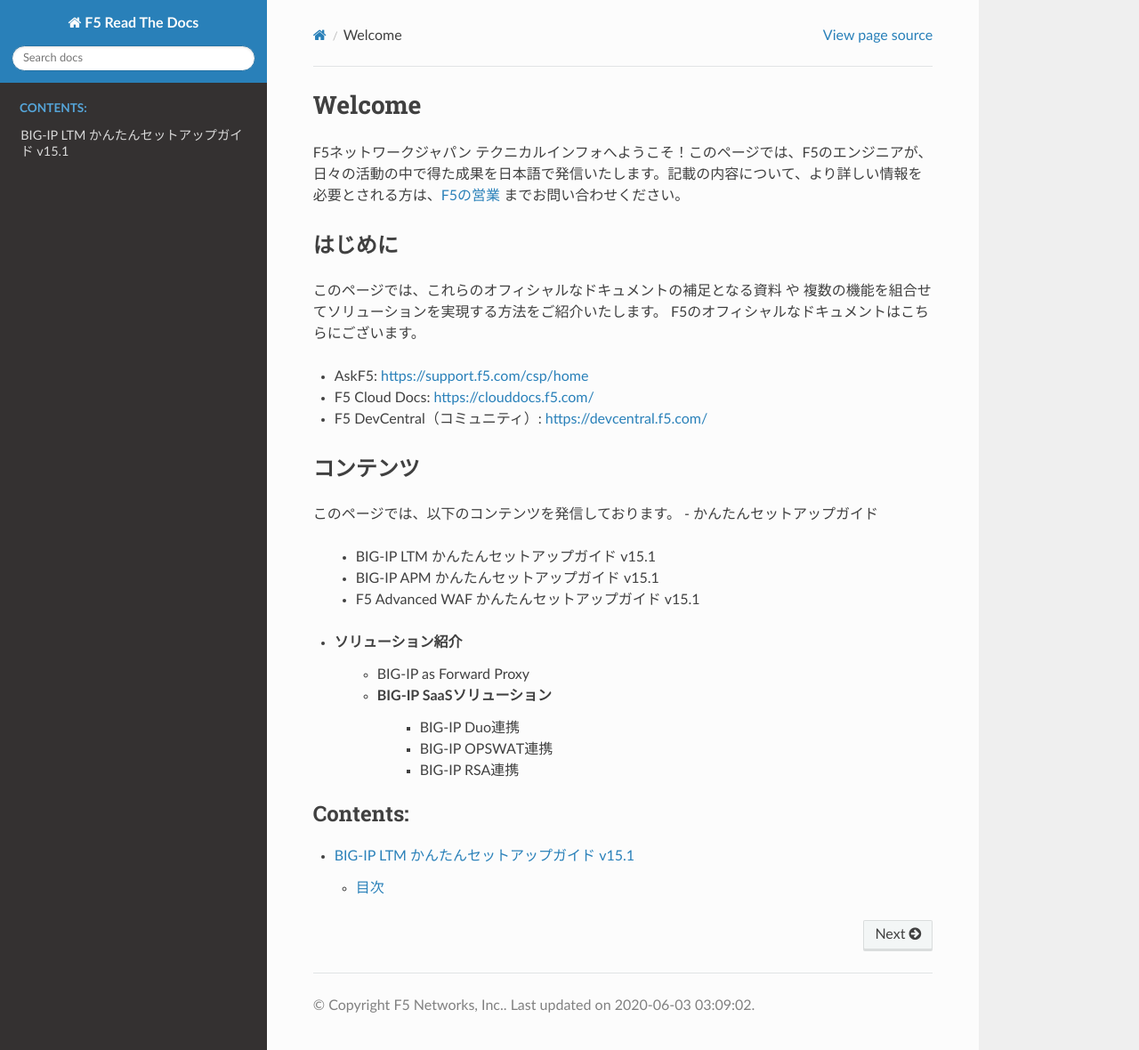
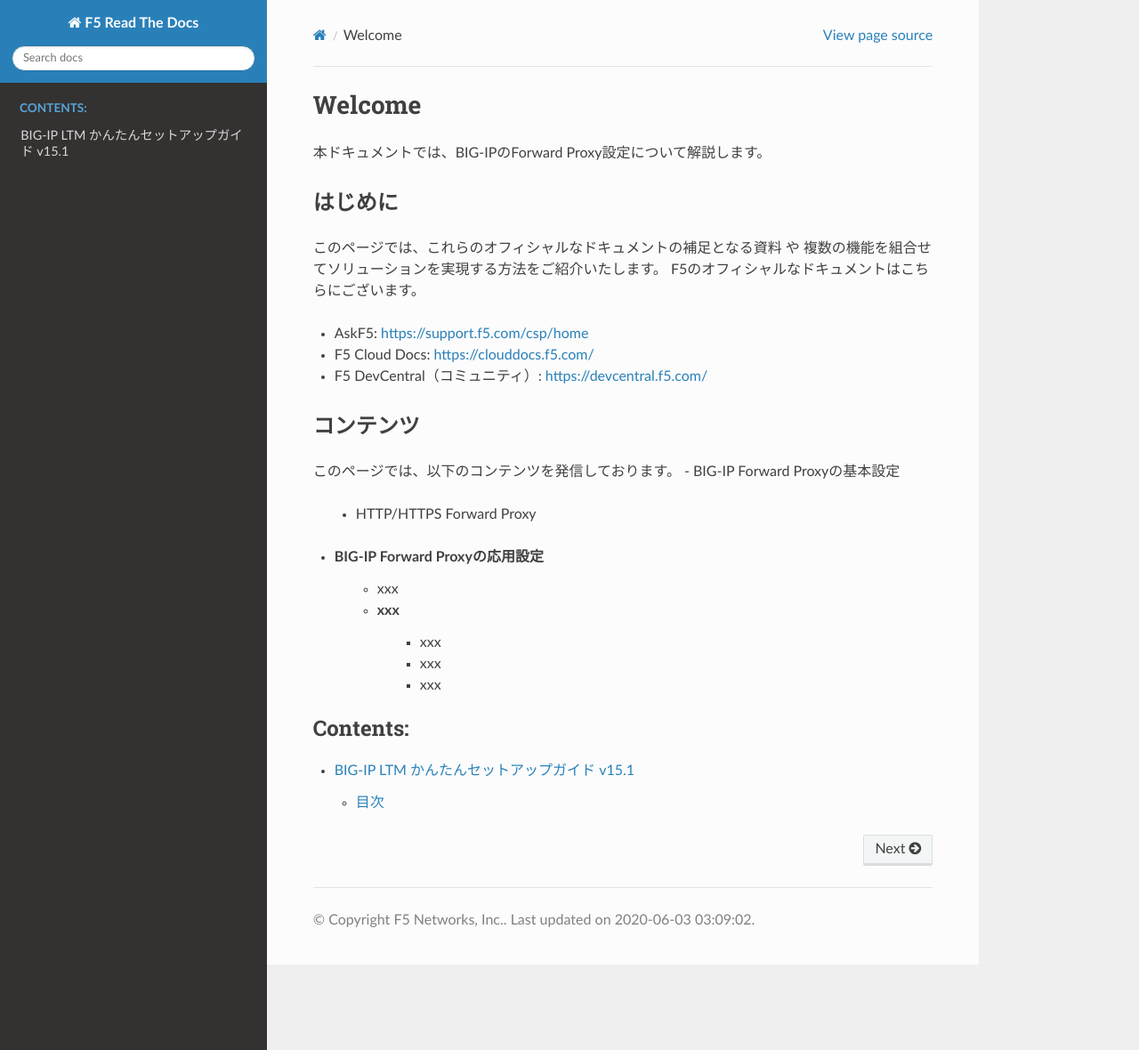
Before and after one commit to ttsuji777/bigip-fwdproxy-jp, a Sphinx documentation site: the page built from docs/index.rst, in a window 1280 px wide and 1180 px high. Shown: the whole window at 89% size. Built offline with Sphinx 7.4.7 and the Read the Docs theme 2.0.0, drawn with Linux system fonts in a browser that asks for light colours.

Commit message:
no message

```diff
--- a/docs/index.rst
+++ b/docs/index.rst
@@ -4,7 +4,7 @@
 Welcome
 ==============================================
 
-F5ネットワークジャパン テクニカルインフォへようこそ！このページでは、F5のエンジニアが、日々の活動の中で得た成果を日本語で発信いたします。記載の内容について、より詳しい情報を必要とされる方は、`F5の営業 <https://interact.f5.com/ContactFormJP.html?ls=meta>`__ までお問い合わせください。
+本ドキュメントでは、BIG-IPのForward Proxy設定について解説します。
 
 はじめに
 --------------------------------
@@ -18,16 +18,14 @@
 コンテンツ
 --------------------------------
 このページでは、以下のコンテンツを発信しております。
-- かんたんセットアップガイド
-        - BIG-IP LTM かんたんセットアップガイド v15.1
-        - BIG-IP APM かんたんセットアップガイド v15.1
-        - F5 Advanced WAF かんたんセットアップガイド v15.1
-- ソリューション紹介
-        - BIG-IP as Forward Proxy
-        - BIG-IP SaaSソリューション
-		- BIG-IP Duo連携
-		- BIG-IP OPSWAT連携
-		- BIG-IP RSA連携
+- BIG-IP Forward Proxyの基本設定
+        - HTTP/HTTPS Forward Proxy
+- BIG-IP Forward Proxyの応用設定
+        - xxx
+        - xxx
+	        - xxx
+		- xxx
+		- xxx
 
 .. toctree::
    :maxdepth: 2
```
